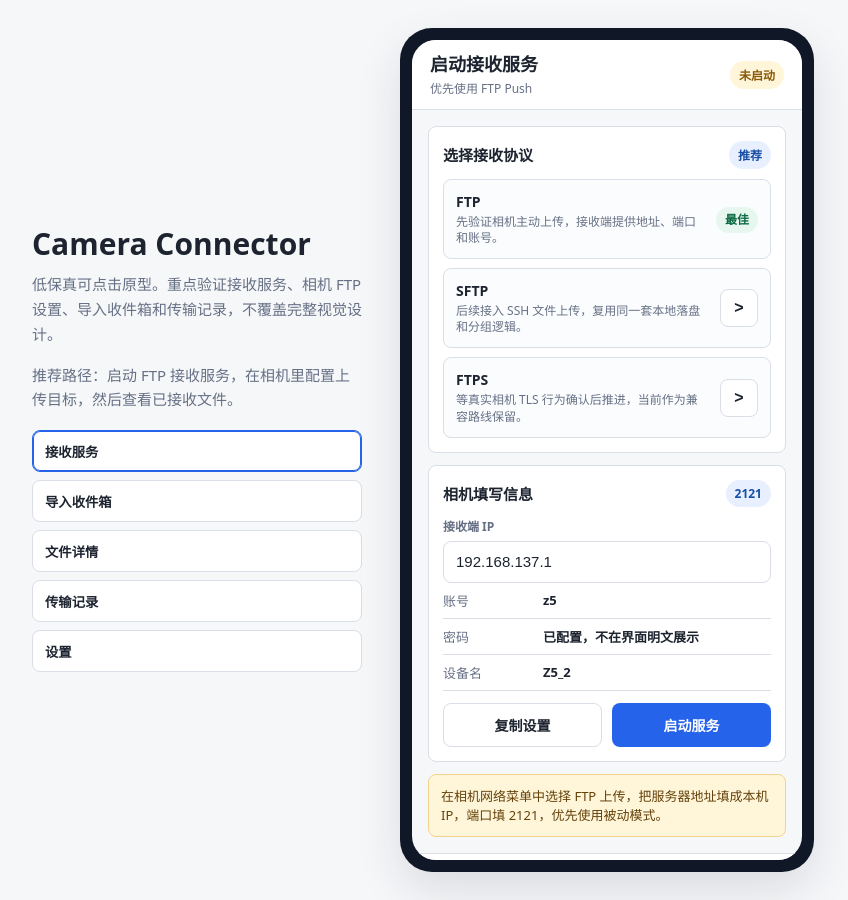
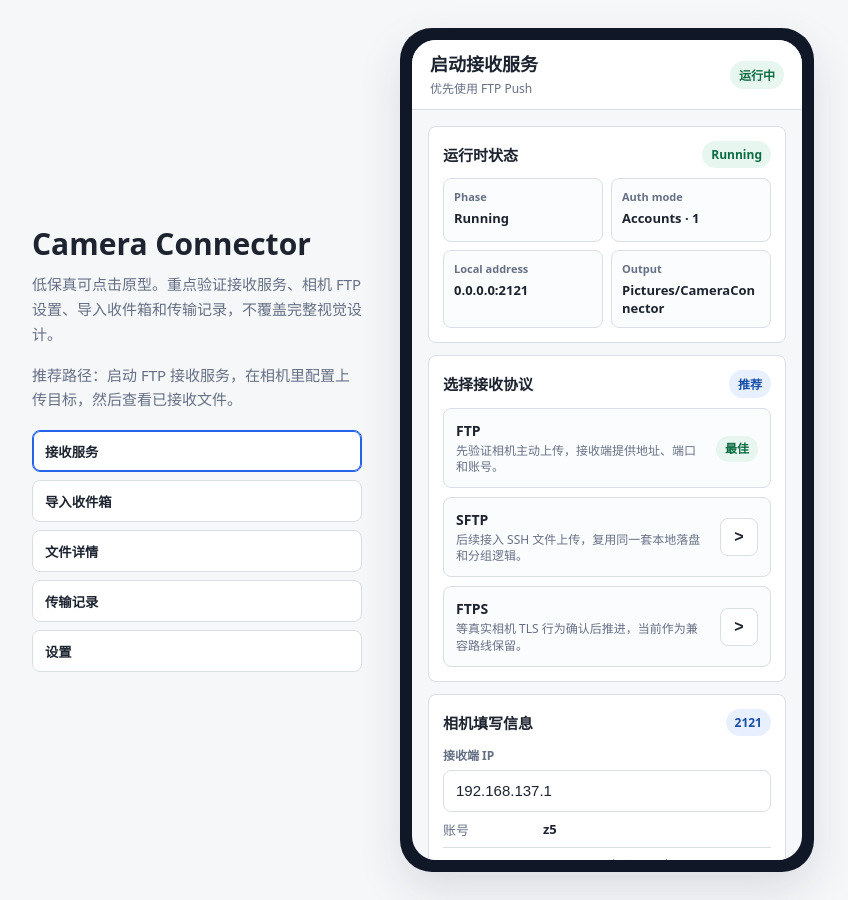
Before and after one commit to CrazyNB/camera_connector, a plain HTML site: page prototypes/camera-connector/index.html in a window 1280 px wide. Shown: the whole page, without its empty margins (209-1057 px from the left). Drawn offline with Linux system fonts and the light colour scheme.

Commit message:
docs: align prototype with receiver runtime status

```diff
--- a/prototypes/camera-connector/index.html
+++ b/prototypes/camera-connector/index.html
@@ -274,6 +274,34 @@
       color: #64420a;
       font-size: 13px;
       line-height: 1.45;
+    }
+
+    .runtime-grid {
+      display: grid;
+      grid-template-columns: repeat(2, minmax(0, 1fr));
+      gap: 8px;
+    }
+
+    .runtime-cell {
+      border: 1px solid var(--line);
+      border-radius: 8px;
+      background: #fbfcfe;
+      padding: 10px;
+      min-height: 64px;
+    }
+
+    .runtime-cell span {
+      display: block;
+      color: var(--muted);
+      font-size: 11px;
+      font-weight: 750;
+      margin-bottom: 5px;
+    }
+
+    .runtime-cell strong {
+      display: block;
+      font-size: 13px;
+      overflow-wrap: anywhere;
     }
 
     .segmented {
@@ -596,9 +624,34 @@
             <h2>启动接收服务</h2>
             <small>优先使用 FTP Push</small>
           </div>
-          <span class="status amber">未启动</span>
+          <span class="status green">运行中</span>
         </header>
         <div class="content">
+          <section class="panel">
+            <div class="panel-title">
+              <h3>运行时状态</h3>
+              <span class="status green">Running</span>
+            </div>
+            <div class="runtime-grid">
+              <div class="runtime-cell">
+                <span>Phase</span>
+                <strong>Running</strong>
+              </div>
+              <div class="runtime-cell">
+                <span>Auth mode</span>
+                <strong>Accounts · 1</strong>
+              </div>
+              <div class="runtime-cell">
+                <span>Local address</span>
+                <strong>0.0.0.0:2121</strong>
+              </div>
+              <div class="runtime-cell">
+                <span>Output</span>
+                <strong>Pictures/CameraConnector</strong>
+              </div>
+            </div>
+          </section>
+
           <section class="panel">
             <div class="panel-title">
               <h3>选择接收协议</h3>
@@ -644,7 +697,7 @@
           </section>
 
           <section class="notice" id="copyNotice">
-            在相机网络菜单中选择 FTP 上传，把服务器地址填成本机 IP，端口填 2121，优先使用被动模式。
+            在相机网络菜单中选择 FTP 上传，把服务器地址填成本机 IP，端口填 2121，使用被动模式，并填写已配置的账号密码。
           </section>
         </div>
         <nav class="tabbar">
@@ -899,6 +952,7 @@
               <button class="secondary" style="min-height: 34px;">编辑</button>
             </div>
             <div class="kv"><span>IP 策略</span><strong>仅作为本次连接来源，重连变化后自动更新</strong></div>
+            <div class="kv"><span>运行时</span><strong>phase=Running · auth=Accounts · accounts=1</strong></div>
             <div class="button-row" style="margin-top: 10px;">
               <button class="secondary">刷新</button>
               <button class="secondary">新增账号</button>
@@ -945,7 +999,7 @@
 
     document.getElementById("copyButton").addEventListener("click", () => {
       const notice = document.getElementById("copyNotice");
-      notice.textContent = "已复制 FTP 设置：服务器 192.168.137.1，端口 2121，被动模式，匿名登录。";
+      notice.textContent = "已复制 FTP 设置：服务器 192.168.137.1，端口 2121，被动模式，账号 z5，密码仅在设置时写入。";
     });
   </script>
 </body>
```
